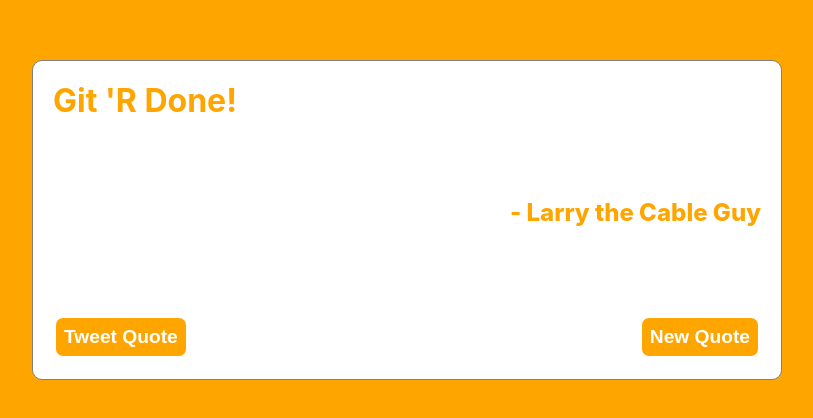
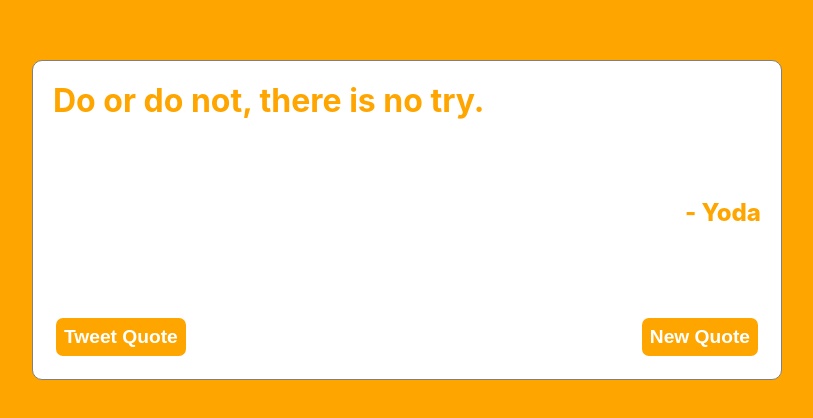
Before and after one commit to mhgamboa/quote-machine, a React (Create React App) app: page / in a window 1280 px wide. Shown: the part 180-598 px from the top of the page, without its empty margins (233-1046 px from the left). Built offline with nearby package versions, Linux system fonts and the light colour scheme.

Commit message:
Finished. Redux & React are utilized

```diff
--- a/src/index.js
+++ b/src/index.js
@@ -1,14 +1,26 @@
 import React from 'react';
 import ReactDOM from 'react-dom';
 
-import { createStore, bindActionCreators } from 'redux';
+import { createStore, bindActionCreators, combineReducers } from 'redux';
 import { Provider, connect } from 'react-redux';
 
 import './App.css';
 
-import quotesArray from './quotesArray.js';
+//Functions for Redux
+const quotesArray = [
+    {quote: "Do or do not, there is no try.", author: 'Yoda'},
+    {quote: "Git 'R Done!", author: "Larry the Cable Guy"},
+    {quote: "No.", author: "My Wife"},
+    {quote: "Live Long and Prosper 🖖", author: "Spock"},
+    {quote: "I have a dream...", author: "Martin Luther King Jr."},
+    {quote: "Tell me and I forget. Teach me and I remember. Involve me and I learn.", author: "Benjamin Franklin"},
+    {quote: "In the end, it's not the years in your life that count. It's the life in your years.", author: "Abraham Lincoln"},
+    {quote: "Do not let making a living prevent you from making a life.", author: "John Wooden"},
+    {quote: "The way to get started is to quit talking and begin doing.", author: "Walt Disney"},
+    {quote: '"Hello World!"', author: "Anyone who's ever coded"},
+    {quote: "", author: ""},
+]
 
-//Functions for Redux
 let createNewQuoteNumber = () => Math.floor(Math.random() * (quotesArray.length - 1));
 let createNewColor = () => {
   let hexArray = [0,1,2,3,4,5,6,7,8,9,'A','B','C','D','E','F']
@@ -26,7 +38,7 @@
 
 let initialState = {
   color: 'orange',
-  quoteNumber: 1
+  quoteNumber: 0
 }
 
 const reducer = (state = initialState, action) => {
@@ -41,18 +53,22 @@
         return state;
   }
 }
+
+const rootReducer = combineReducers({reducer: reducer})
+
 let NEWQUOTEAction = () => ({
   type: NEWQUOTE,
   color: createNewColor(),
   quoteNumber: createNewQuoteNumber()
 })
 
-const store = createStore(reducer);
+const store = createStore(rootReducer);
 /* END REDUX */
 
 /* START REACT */
 class App extends React.Component {
   render() {
+    console.log(this.props)
     return (
     <div className="App" style={{backgroundColor: this.props.color}}>
       <div id="quote-box">
@@ -71,13 +87,11 @@
 /* END REACT */
 
 /* CONNECT REDUX TO REACT */
-let mapDispatchToProps = (dispatch) => ({
-  createNewQuote: () => dispatch(NEWQUOTEAction())
-})
+let mapDispatchToProps = (dispatch) => bindActionCreators({createNewQuote: NEWQUOTEAction}, dispatch);
 
 let mapStateToProps = (state) => ({
-  color: state.color,
-  quoteNumber: state.quoteNumber
+  color: state.reducer.color,
+  quoteNumber: state.reducer.quoteNumber
 })
 
 let CApp = connect(mapStateToProps, mapDispatchToProps)(App)
--- a/src/quotesArray.js
+++ /dev/null
@@ -1,15 +0,0 @@
-const QuotesArray = [
-    {quote: "Do or do not, there is no try.", author: 'Yoda'},
-    {quote: "Git 'R Done!", author: "Larry the Cable Guy"},
-    {quote: "No.", author: "My Wife"},
-    {quote: "Live Long and Prosper 🖖", author: "Spock"},
-    {quote: "I have a dream...", author: "Martin Luther King Jr."},
-    {quote: "Tell me and I forget. Teach me and I remember. Involve me and I learn.", author: "Benjamin Franklin"},
-    {quote: "In the end, it's not the years in your life that count. It's the life in your years.", author: "Abraham Lincoln"},
-    {quote: "Do not let making a living prevent you from making a life.", author: "John Wooden"},
-    {quote: "The way to get started is to quit talking and begin doing.", author: "Walt Disney"},
-    {quote: '"Hello World!"', author: "Anyone who's ever coded"},
-    // {quote: "", author: ""},
-]
-
-export default QuotesArray;
```
Also changed, not shown: 1 other file (tests, documents, lock files or other folders).
